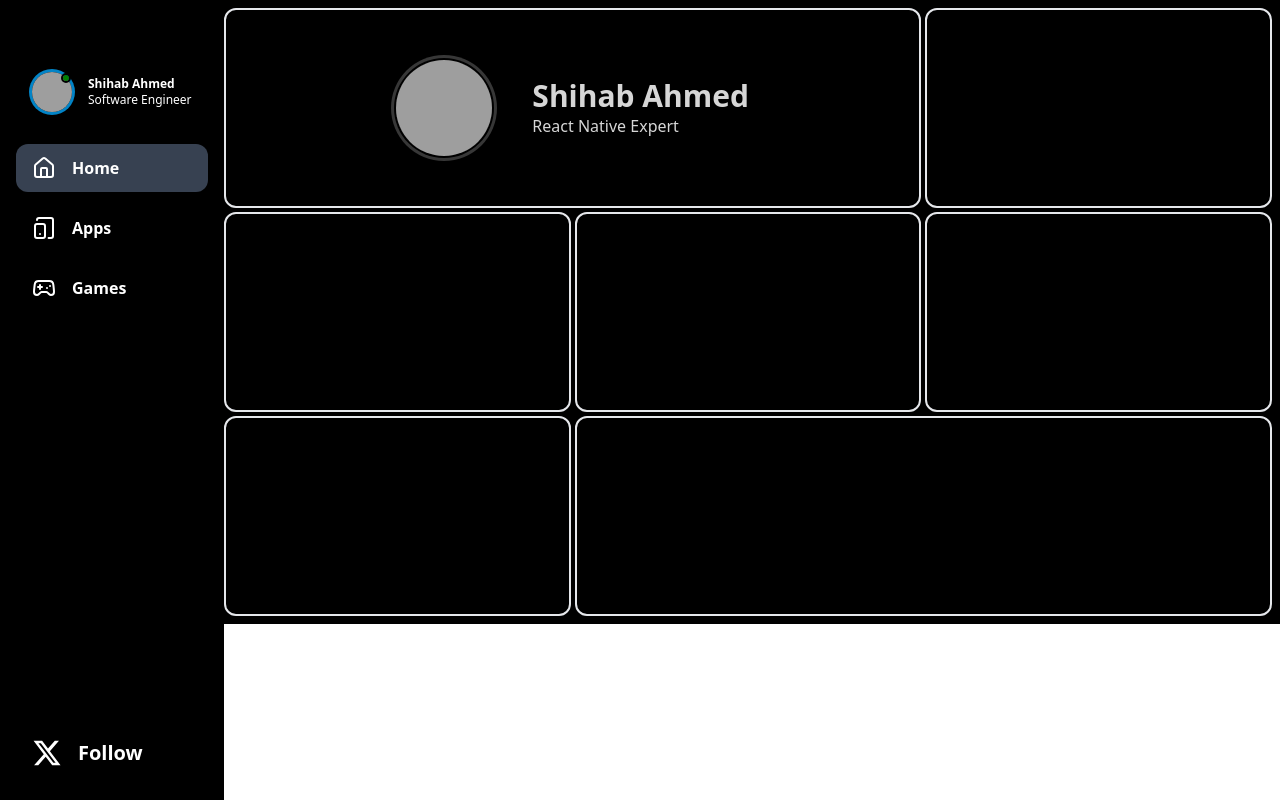
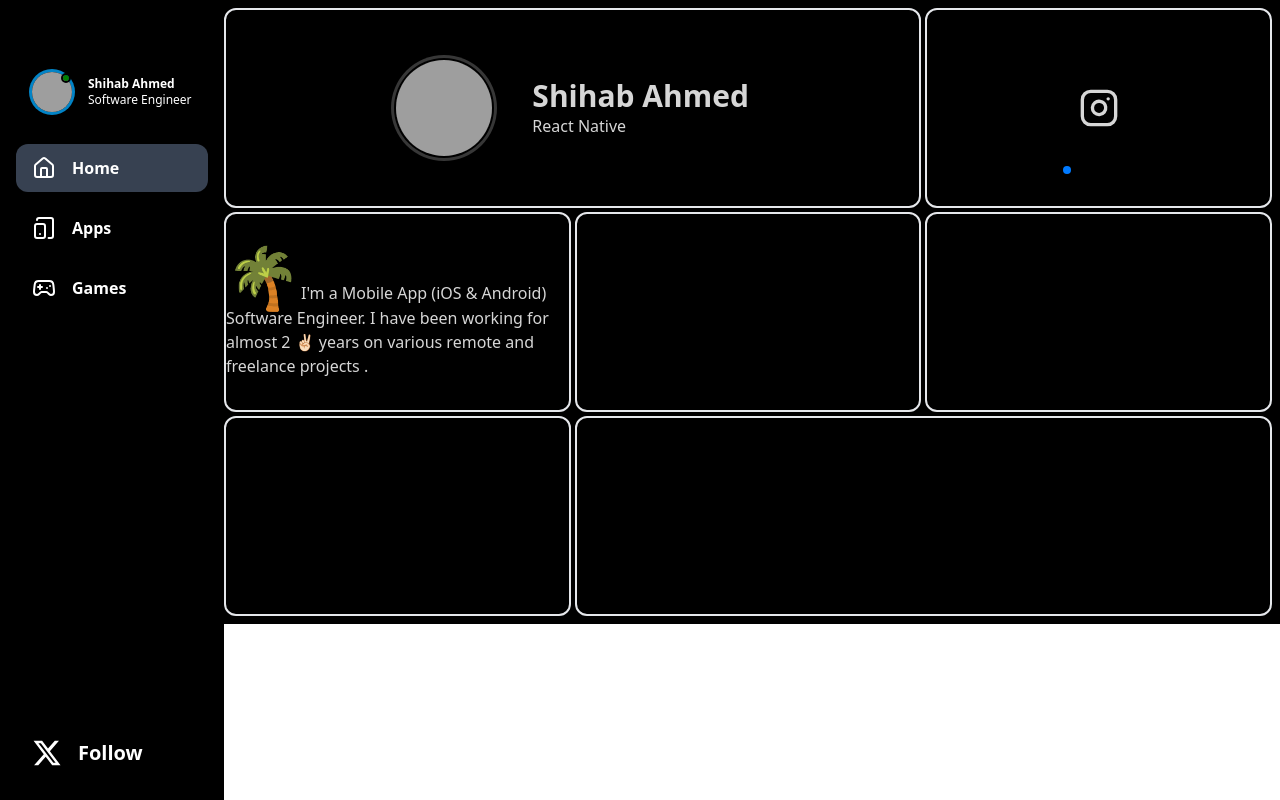
Before and after one commit to shihab-sa/shihabrn, a React (Vite) app: page /home in a window 1280 px wide. Built offline with nearby package versions, Linux system fonts and the light colour scheme; grey boxes are pictures that could not be loaded.

Commit message:
code updated

```diff
--- a/src/components/Avatar.jsx
+++ b/src/components/Avatar.jsx
@@ -8,7 +8,7 @@ function Avatar() {
       </div>
       <div className="ml-10">
         <h1 className=" md:text-3xl font-extrabold">Shihab Ahmed</h1>
-        <h2 className=" text-xm">React Native Expert</h2>
+        <h2 className=" text-xm">React Native</h2>
       </div>
     </div>
   );
--- /dev/null
+++ b/src/components/BioText.jsx
@@ -0,0 +1,13 @@
+function BioText() {
+  return (
+    <div className="">
+      <h1 className=" text-xm">
+        <span className="text-6xl">🌴</span>I'm a Mobile App (iOS & Android)
+        Software Engineer. I have been working for almost 2 ✌🏻 years on various
+        remote and freelance projects .
+      </h1>
+    </div>
+  );
+}
+
+export default BioText;
--- /dev/null
+++ b/src/components/SocalMedia.jsx
@@ -0,0 +1,39 @@
+// Import necessary libraries and components
+import { Instagram } from "lucide-react";
+import { Mail } from "lucide-react";
+import { FaLinkedin } from "react-icons/fa";
+import { Swiper, SwiperSlide } from "swiper/react";
+import "swiper/css";
+import "swiper/css/pagination";
+import { Pagination } from "swiper/modules";
+
+// Swiper Component
+function SocalMedia() {
+  return (
+    <div className="flex flex-col sm:flex-row gap-5 items-center cursor-pointer">
+      <Swiper
+        pagination={{ clickable: true }}
+        modules={[Pagination]}
+        className="mySwiper h-40 w-56 rounded-xl flex items-center"
+      >
+        <SwiperSlide className="flex justify-center items-center  text-6xl font-semibold ">
+          <Instagram size={40} />
+        </SwiperSlide>
+        <SwiperSlide className="flex justify-center items-center   text-xs font-semibold">
+          <Mail size={40} />
+        </SwiperSlide>
+        <SwiperSlide className="flex justify-center items-center   text-xs font-semibold">
+          <FaLinkedin size={40} />
+        </SwiperSlide>
+        <SwiperSlide className="flex justify-center items-center  text-xs font-semibold">
+          React Native Doc
+        </SwiperSlide>
+        <SwiperSlide className="flex justify-center items-center text-xs font-semibold">
+          Zustand
+        </SwiperSlide>
+      </Swiper>
+    </div>
+  );
+}
+
+export default SocalMedia;
--- a/src/pages/Home.jsx
+++ b/src/pages/Home.jsx
@@ -1,11 +1,13 @@
 import React from "react";
 import { cssGridData } from "../data";
 import Avatar from "../components/Avatar";
+import BioText from "../components/BioText";
+import SocalMedia from "../components/SocalMedia";
 
 export default function Home() {
   const sStyleCss = `border-2 rounded-xl flex flex-col items-center justify-center`;
   return (
-    <div className="md:ml-56 grid md:grid-cols-3 auto-rows-[200px] gap-1 mr-2 py-2">
+    <div className="md:ml-56 grid md:grid-cols-3 auto-rows-[200px] gap-1 mr-2 py-2 ">
       {cssGridData.map((items, i) => {
         return (
           <div
@@ -14,9 +16,9 @@ export default function Home() {
               i === 0 || i === 6 ? "md:col-span-2" : ""
             }`}
           >
-            {/* <h2 className="text-xl text-gray-600">{items.title}</h2>
-            <p className="font-bold text-xl">{items.name}</p> */}
             {i === 0 && <Avatar />}
+            <div className="">{i === 2 && <BioText />}</div>
+            {i === 1 && <SocalMedia />}
           </div>
         );
       })}
```
Also changed, not shown: .eslintrc.cjs.
